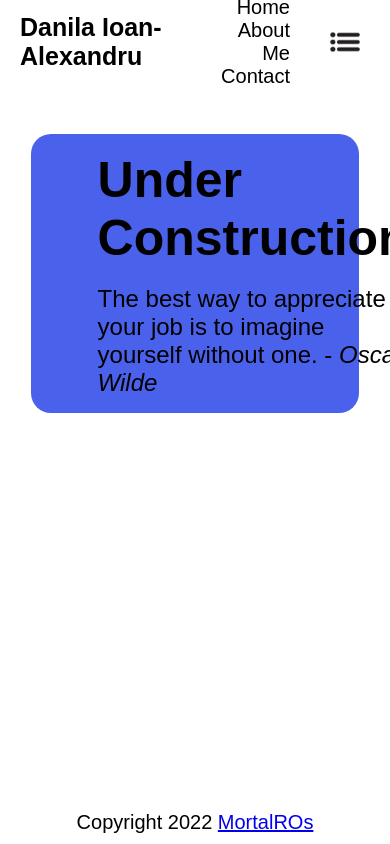
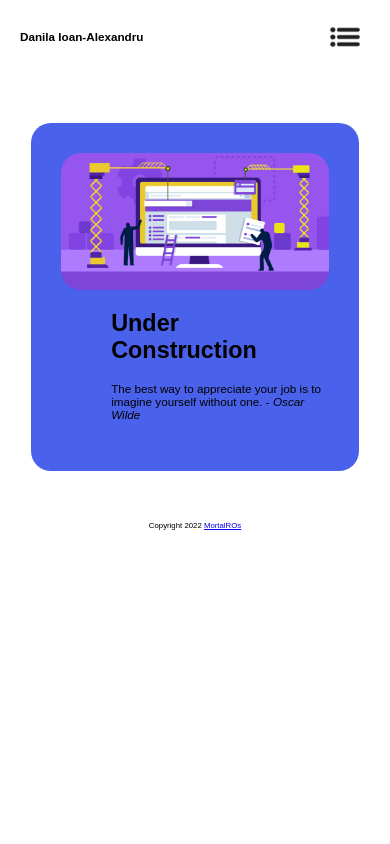
Before and after one commit to MortalROs/mortalros.github.io, a plain HTML site: page index.html in a window 390 px wide. Drawn offline with Linux system fonts and the light colour scheme.

Commit message:
Style Improvements

```diff
--- a/index.html
+++ b/index.html
@@ -4,7 +4,6 @@
   <head>
     <meta name="viewport" content="width=device-width, initial-scale=1.0">
     <link rel="stylesheet" href="styles.css" type="text/css">
-    <script src="script.js"></script>
     <title>MortalROs Website</title>
   </head>
 
@@ -13,18 +12,18 @@
     <div class="navbar">
       <h1 class="logo">Danila Ioan-Alexandru</h1>
       <nav>
-        <ul>
+        <ul id="menuList">
           <li><a href="index.html">Home</a></li>
           <li><a href="about.html">About Me</a></li>
           <li><a href="contact.html">Contact</a></li>
         </ul>
       </nav>
-      <img src="images/menu.png" class="menu-icon">
+      <img src="images/menu.png" class="menu-icon" onclick="togglemenu()">
     </div>
 
     <div class="container">
 
-      <div class="row first">
+      <div class="row colored">
         <div class="col-1">
           <h1>Under Construction</h1>
           <br>
@@ -40,6 +39,8 @@
     <div class="footbar">
       <p>Copyright 2022 <a href="https://github.com/MortalROs">MortalROs</a></p>
     </div>
+
+    <script src="script.js"></script>
   </body>
 
 </html>
--- a/script.js
+++ b/script.js
@@ -0,0 +1,11 @@
+var menuList = document.getElementById("menuList");
+
+menuList.style.maxHeight = "0px";
+
+function togglemenu() {
+
+    if(menuList.style.maxHeight == "0px")
+        menuList.style.maxHeight = "130px";
+        else
+        menuList.style.maxHeight = "0px";
+}
--- a/styles.css
+++ b/styles.css
@@ -4,9 +4,13 @@
     font-family: sans-serif;
 }
 
+i {
+    font-size: 3vmin;
+}
+
 .container {
     width: 100%;
-    height: 85vh;
+    height: 100%;
     padding-left: 8%;
     padding-right: 8%;
     box-sizing: border-box;
@@ -15,26 +19,28 @@
 
 .navbar {
     width: 100%;
-    height: 10vh;
     display: flex;
     align-items: center;
 }
 
 .footbar {
     width: 100%;
-    height: 5vh;
     display: flex;
     align-items: center;
 }
 
 .footbar p {
-    font-size: 20px;
+    font-size: 2vmin;
     margin: auto;
+}
+
+.footbar a {
+    font-size: 2vmin;
 }
 
 .logo {
     padding-left: 20px;
-    font-size: 25px;
+    font-size: 3vmin;
     cursor: pointer;
     margin: 30px 0;
 }
@@ -43,11 +49,7 @@
     width: 50px;
     cursor: pointer;
     margin-right: 20px;
-}
-
-.menu-icon:hover {
-    width: 55px;
-    cursor: pointer;
+    display: none;
 }
 
 nav {
@@ -64,12 +66,12 @@ nav ul li {
 nav ul li a{
     text-decoration: none;
     color: #000;
-    font-size: 20px;
+    font-size: 2.2vmin;
 }
 
 nav ul li a:hover{
     color: rgb(74, 98, 235);
-    font-size: 22px;
+    font-size: 2.5vmin;
 }
 
 .row {
@@ -77,12 +79,13 @@ nav ul li a:hover{
     justify-content: space-between;
     align-items: center;
     margin: 50px 0;
+    overflow-y: auto;
 }
 
-.first {
-    padding: 5%;
+.colored {
     background-color: rgb(74, 98, 235);
     border-radius: 20px;
+    padding: 30px;
 }
 
 .col-1 {
@@ -92,11 +95,11 @@ nav ul li a:hover{
 }
 
 .col-1 h1 {
-    font-size: 50px;
+    font-size: 6vmin;
 }
 
 .col-1 p {
-    font-size: 24px;
+    font-size: 3vmin;
 }
 
 .col-2 {
@@ -107,6 +110,65 @@ nav ul li a:hover{
 }
 
 .col-2 img {
-    width: 80%;
+    width: 100%;
     border-radius: 20px;
 }
+
+@media only screen and (max-width:1000px) {
+
+    nav ul {
+        width: 100%;
+        background-color: rgb(74, 98, 235);
+        position: absolute;
+        top: 75px;
+        right: 0;
+        z-index: 2;
+    }
+
+    nav ul li {
+        display: block;
+        margin-top: 10px;
+        margin-bottom: 10px;
+    }
+
+    nav ul li a{
+        color: #000;
+        font-size: 3vmin;
+    }
+
+    nav ul li a:hover{
+        color: #fff;
+        font-size: 3vmin;
+    }
+
+    .menu-icon {
+        display: block;
+    }
+
+    #menuList {
+        overflow: hidden;
+        transition: 0.5s;
+    }
+
+    .row {
+        flex-direction: column-reverse;
+        margin: 50px 0;
+        overflow-y: auto;
+    }
+
+    .col-1 {
+        flex-basis: 100%;
+        margin-bottom: 20px;
+    }
+
+    .col-2 {
+        flex-basis: 100%;
+        margin-bottom: 20px;
+    }
+
+    .col-2 img {
+        width: 100%;
+        border-radius: 20px;
+    }
+
+}
```
